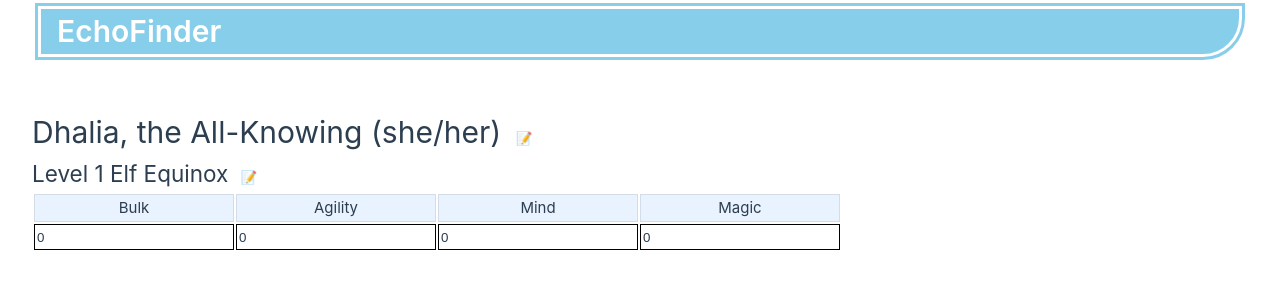
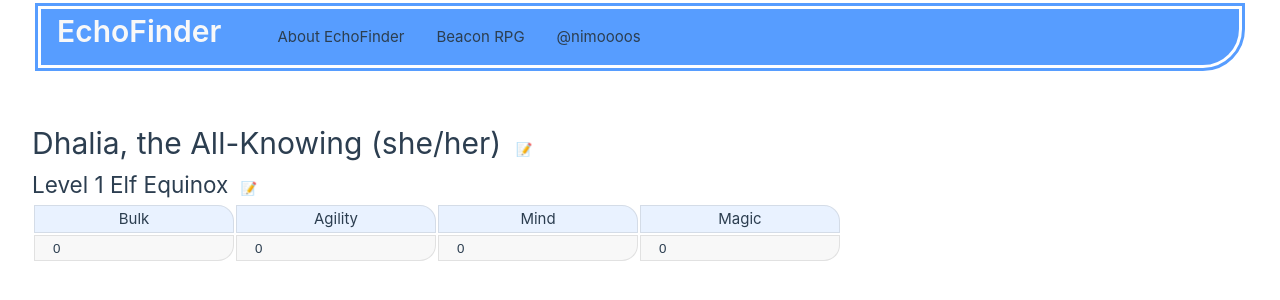
Before and after one commit to nimoooos/echofinder, a Vue app: page / in a window 1280 px wide. Shown: the top 300 px of the page. Built offline with nearby package versions, Linux system fonts and the light colour scheme.

Commit message:
UI Update

```diff
--- a/src/App.vue
+++ b/src/App.vue
@@ -121,7 +121,12 @@ watch([chosenCharData.value], (newData, oldData) => {
 <template>
   <header>
     <div id="navbar">
-      <h1>EchoFinder</h1>
+      <h1 id="title">EchoFinder</h1>
+      <ul>
+        <li>About EchoFinder</li>
+        <li>Beacon RPG</li>
+        <li>@nimoooos</li>
+      </ul>
     </div>
     <div class="wrapper">
       <!-- <nav>
@@ -228,13 +233,16 @@ watch([chosenCharData.value], (newData, oldData) => {
 <style scoped>
 th {
   border: 1px solid var(--color-border);
+  border-top-right-radius: 1rem;
   background-color: var(--color-accent);
   color: var(--color-text);
   width: 200px;
 }
 td {
-  border: 1px solid black;
-  padding: 0;
+  border: 1px solid var(--color-border);
+  border-bottom-right-radius: 1rem;
+  background-color: var(--color-background-soft);
+  padding: 0 1rem;
 }
 
 input,
@@ -242,22 +250,32 @@ select {
   width: 100%;
   height: 100%;
   border: 0;
-  background-color: var(--color-background);
+  background-color: var(--color-background-soft);
   color: var(--color-text);
 }
 
 #navbar {
   width: 100%;
-  background-color: skyblue;
+  background-color: var(--color-accent-bold);
   padding-left: 1rem;
   margin-bottom: 3em;
   border-bottom-right-radius: 3em;
   border: 9px double var(--color-background);
 }
 
-#navbar h1 {
-  color: white;
+#navbar #title {
+  color: var(--color-background-soft);
   font-weight: 600;
+  display: inline-block;
+}
+
+#navbar ul {
+  display: inline-block;
+}
+
+#navbar li {
+  display: inline-block;
+  padding: 1rem;
 }
 
 header {
--- a/src/assets/base.css
+++ b/src/assets/base.css
@@ -45,6 +45,7 @@
   --color-text: var(--vt-c-text-light-1);
 
   --color-accent: var(--vt-c-blue-100);
+  --color-accent-bold: var(--vt-c-blue-400);
 
   --section-gap: 160px;
 }
@@ -62,6 +63,7 @@
     --color-text: var(--vt-c-text-dark-2);
 
     --color-accent: var(--vt-c-blue-900);
+    --color-accent-bold: var(--vt-c-blue-800);
   }
 }
 
```
